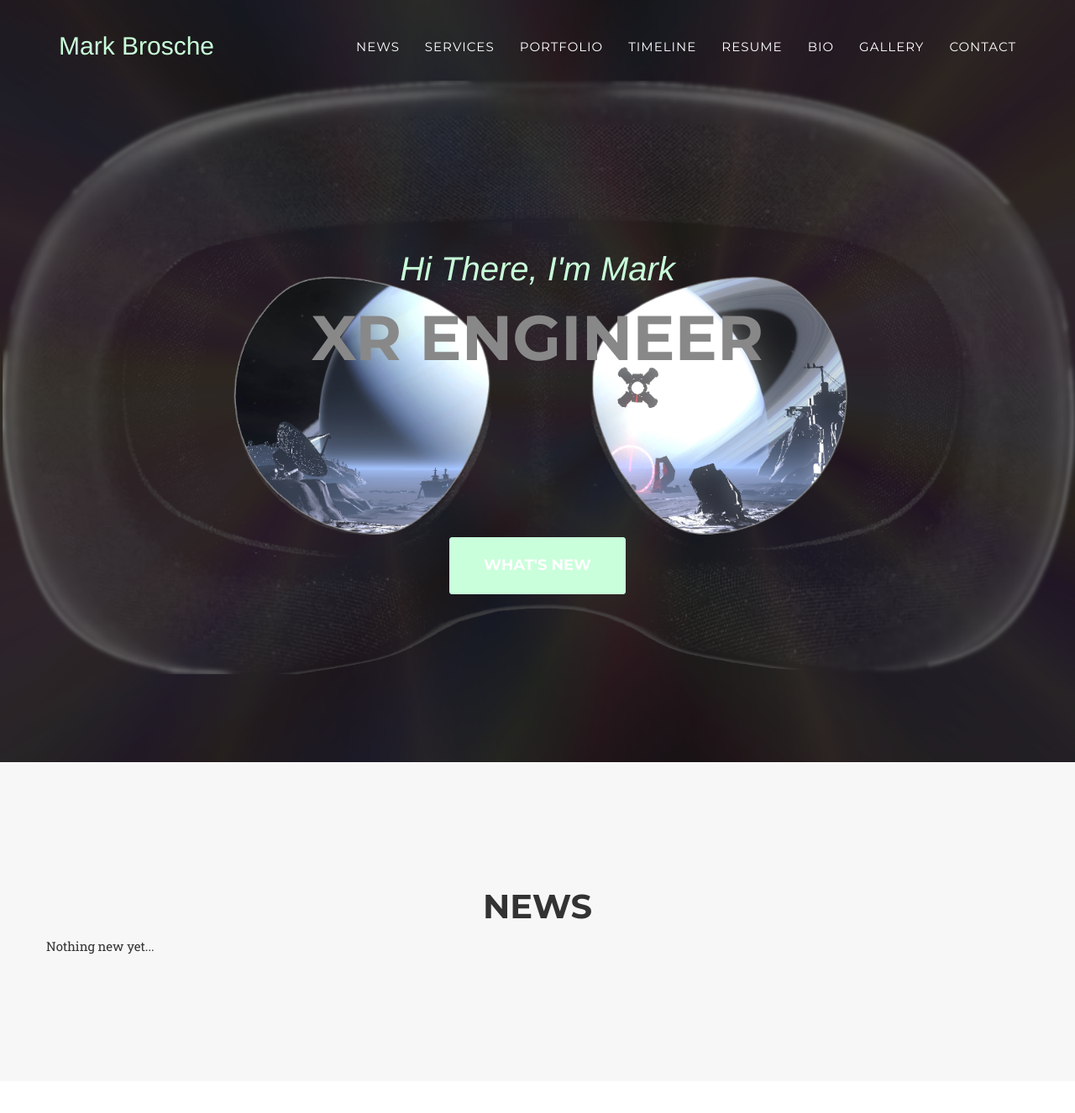
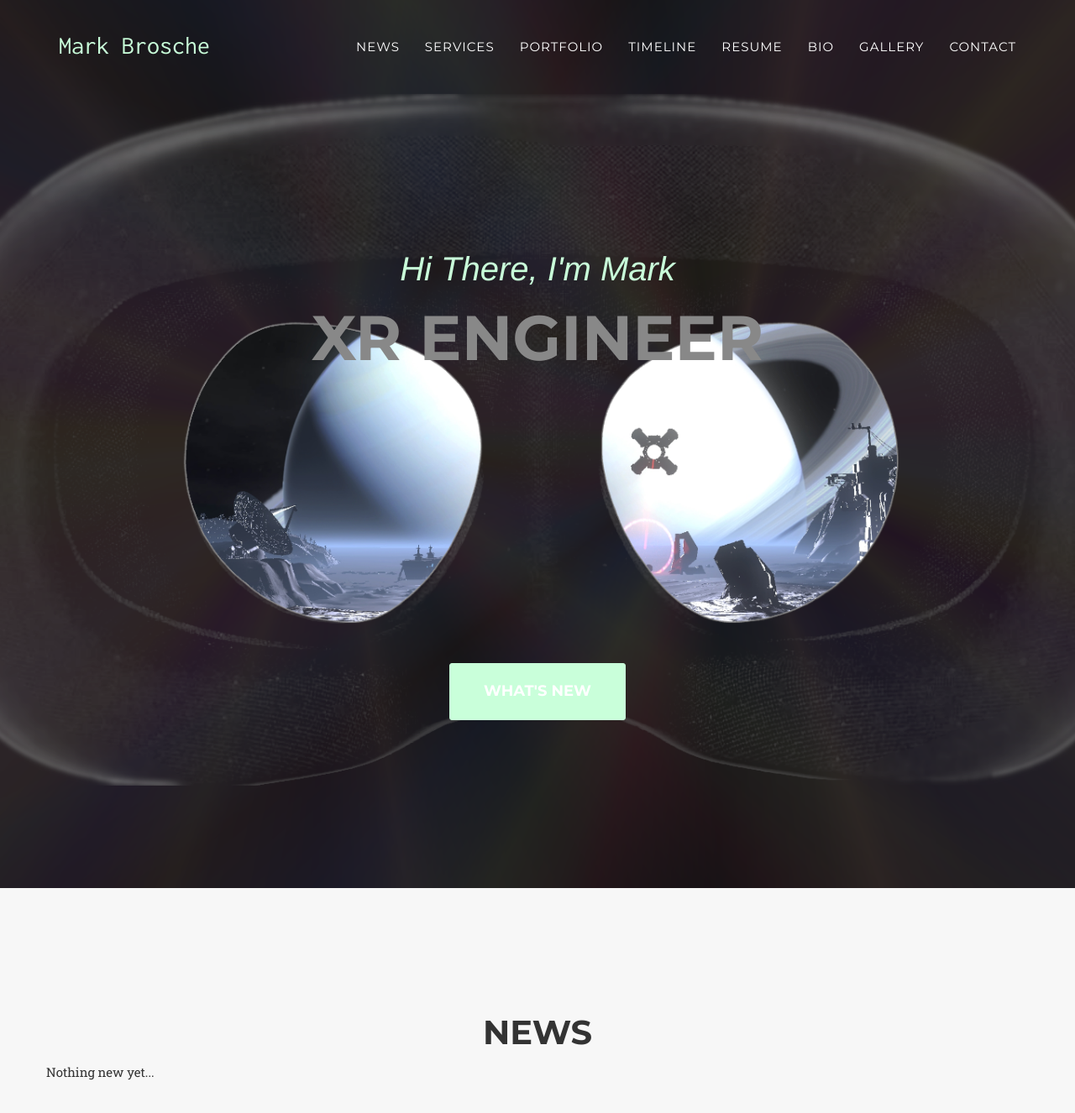
Before and after one commit to MarkBrosche/markbrosche.github.io, a Jekyll site: the page built from index.html, in a window 1280 px wide and 1400 px high. Shown: the top 1326 px of the window at 84% size. Built offline with Jekyll 4.4.1, drawn with Linux system fonts in a browser that asks for light colours; some web fonts are replaced.

Commit message:
trying new jekyll template

```diff
--- a/_includes/contact.html
+++ b/_includes/contact.html
@@ -7,8 +7,8 @@
                 </div>
             </div>
             <div class="row">
-                <div class="col-lg-12 text-center text-muted">
-                    <button class="btn btn-xl" onclick="window.location.href = 'https://www.linkedin.com/in/markbrosche/';">Connect on LinkedIn</button>
+                <div class="col-lg-12 text-center">
+                    <button class="btn btn-xl text-muted" onclick="window.location.href = 'https://www.linkedin.com/in/markbrosche/';">Connect on LinkedIn</button>
                 </div>
             </div>
         </div>
--- a/_includes/css/agency.css
+++ b/_includes/css/agency.css
@@ -176,7 +176,7 @@
 }
 
 .navbar-default .navbar-brand {
-    font-family: "Helvetica Neue",Helvetica,Arial,cursive;
+    font-family: "Inconsolata", "Helvetica Neue",Helvetica,Arial,cursive;
     color: #{{ site.data.template.color.primary }};
 }
 
--- a/_includes/head.html
+++ b/_includes/head.html
@@ -13,7 +13,8 @@
     <!-- Custom Fonts -->
     <link rel="stylesheet" href="{{ "/css/font-awesome/css/font-awesome.min.css" | prepend: site.baseurl }}">
     <link href="https://fonts.googleapis.com/css?family=Montserrat:400,700" rel="stylesheet" type="text/css">
-    <link href='https://fonts.googleapis.com/css?family=Kaushan+Script' rel='stylesheet' type='text/css'>
+    <link href="https://fonts.googleapis.com/css?family=Inconsolata|Major+Mono+Display|Permanent+Marker&display=swap" rel="stylesheet" type="text/css">
+    <!--link href='https://fonts.googleapis.com/css?family=Kaushan+Script' rel='stylesheet' type='text/css'-->
     <link href="https://fonts.googleapis.com/css?family=Lato:400,700,400italic,700italic" rel="stylesheet" type="text/css">
     <link href='https://fonts.googleapis.com/css?family=Droid+Serif:400,700,400italic,700italic' rel='stylesheet' type='text/css'>
     <link href='https://fonts.googleapis.com/css?family=Roboto+Slab:400,100,300,700' rel='stylesheet' type='text/css'>
--- a/_includes/header.html
+++ b/_includes/header.html
@@ -56,7 +56,7 @@
         <div class="container">
             <div class="intro-text">
                 <div class="intro-lead-in text-primary">Hi There, I'm Mark</div>
-                <div class="intro-heading text-muted">XR Engineer<br><br><br></div>
+                <div class="intro-heading text-muted">XR Engineer<br><br><br><br><br></div>
                 <a href="#news" class="page-scroll btn btn-xl text-muted">What's new</a>
             </div>
         </div>
--- a/_includes/services.html
+++ b/_includes/services.html
@@ -10,7 +10,7 @@
                 <div class="col-md-4">
                     <span class="fa-stack fa-4x">
                         <i class="fa fa-circle fa-stack-2x text-primary"></i>
-                        <i class="fa fa-heart fa-stack-1x fa-inverse"></i>
+                        <i class="fa fa-heart fa-stack-1x"></i>
                     </span>
                     <h4 class="service-heading">VR Applications and Games</h4>
                     <p class="text-muted">I know VR development inside and out.</p>
@@ -18,7 +18,7 @@
                 <div class="col-md-4">
                     <span class="fa-stack fa-4x">
                         <i class="fa fa-circle fa-stack-2x text-primary"></i>
-                        <i class="fa fa-laptop fa-stack-1x fa-inverse"></i>
+                        <i class="fa fa-laptop fa-stack-1x"></i>
                     </span>
                     <h4 class="service-heading">Technology Consulting</h4>
                     <p class="text-muted">I've been keeping up with technology trends and experiences so you don't have to.</p>
@@ -26,7 +26,7 @@
                 <div class="col-md-4">
                     <span class="fa-stack fa-4x">
                         <i class="fa fa-circle fa-stack-2x text-primary"></i>
-                        <i class="fa fa-globe fa-stack-1x fa-inverse"></i>
+                        <i class="fa fa-globe fa-stack-1x"></i>
                     </span>
                     <h4 class="service-heading">Web XR</h4>
                     <p class="text-muted">Need a web-based VR experience? With A-Frame, I've got you covered.</p>
@@ -34,7 +34,7 @@
                 <div class="col-md-4">
                     <span class="fa-stack fa-4x">
                         <i class="fa fa-circle fa-stack-2x text-primary"></i>
-                        <i class="fa fa-list-alt fa-stack-1x fa-inverse"></i>
+                        <i class="fa fa-list-alt fa-stack-1x"></i>
                     </span>
                     <h4 class="service-heading">Simulation Engineering</h4>
                     <p class="text-muted">Immersive technology will improve when we can simulate reality better, which is why it's important to me.</p>
@@ -42,7 +42,7 @@
                 <div class="col-md-4">
                     <span class="fa-stack fa-4x">
                         <i class="fa fa-circle fa-stack-2x text-primary"></i>
-                        <i class="fa fa-cog fa-stack-1x fa-inverse"></i>
+                        <i class="fa fa-cog fa-stack-1x"></i>
                     </span>
                     <h4 class="service-heading">Mechanical Engineering</h4>
                     <p class="text-muted">My background in engineering of the physical world serves all realities.</p>
@@ -50,7 +50,7 @@
                 <div class="col-md-4">
                         <span class="fa-stack fa-4x">
                             <i class="fa fa-circle fa-stack-2x text-primary"></i>
-                            <i class="fa fa-bullhorn fa-stack-1x fa-inverse"></i>
+                            <i class="fa fa-bullhorn fa-stack-1x"></i>
                         </span>
                         <h4 class="service-heading">Leadership</h4>
                         <p class="text-muted">Leaders eat last.</p>
```
